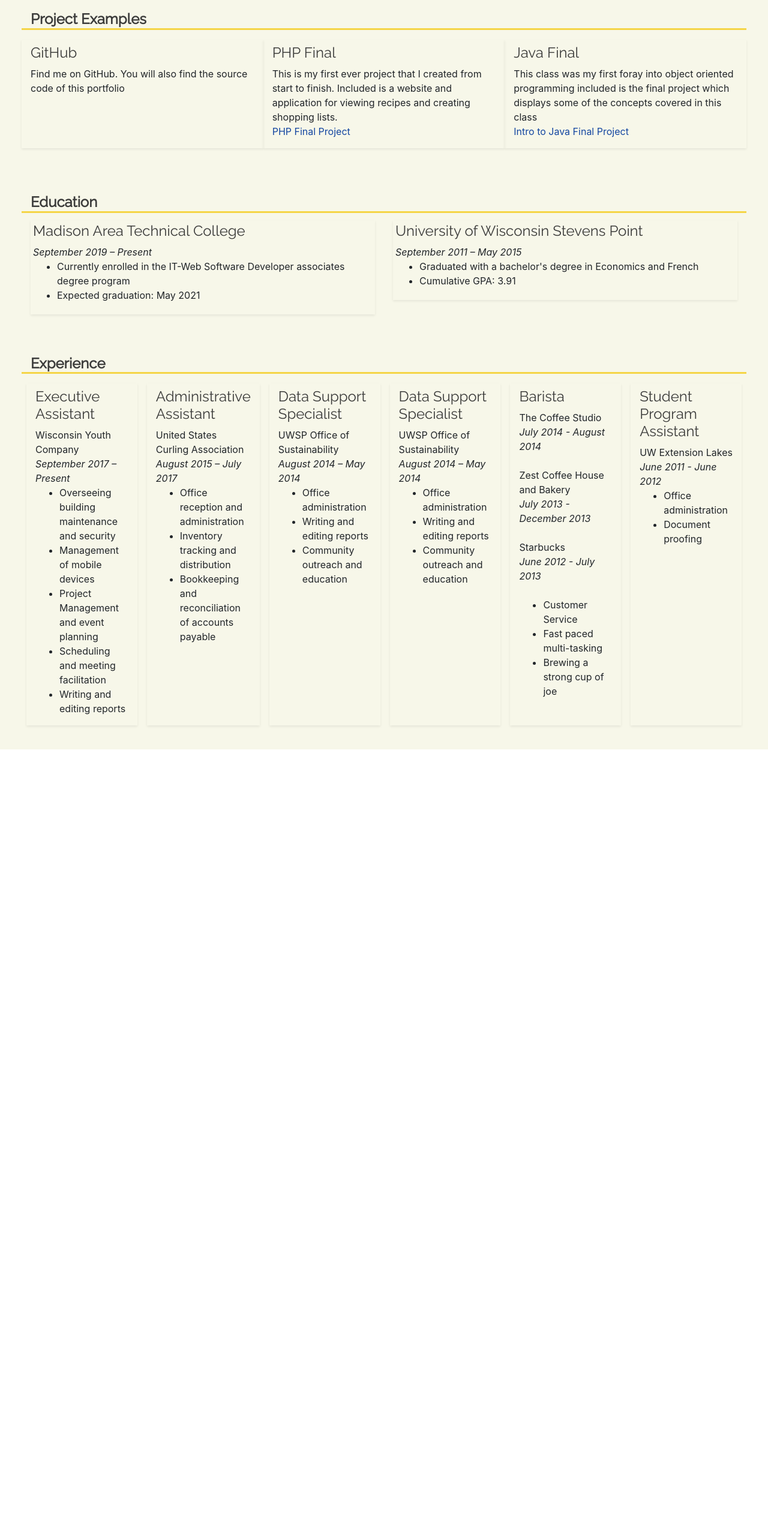
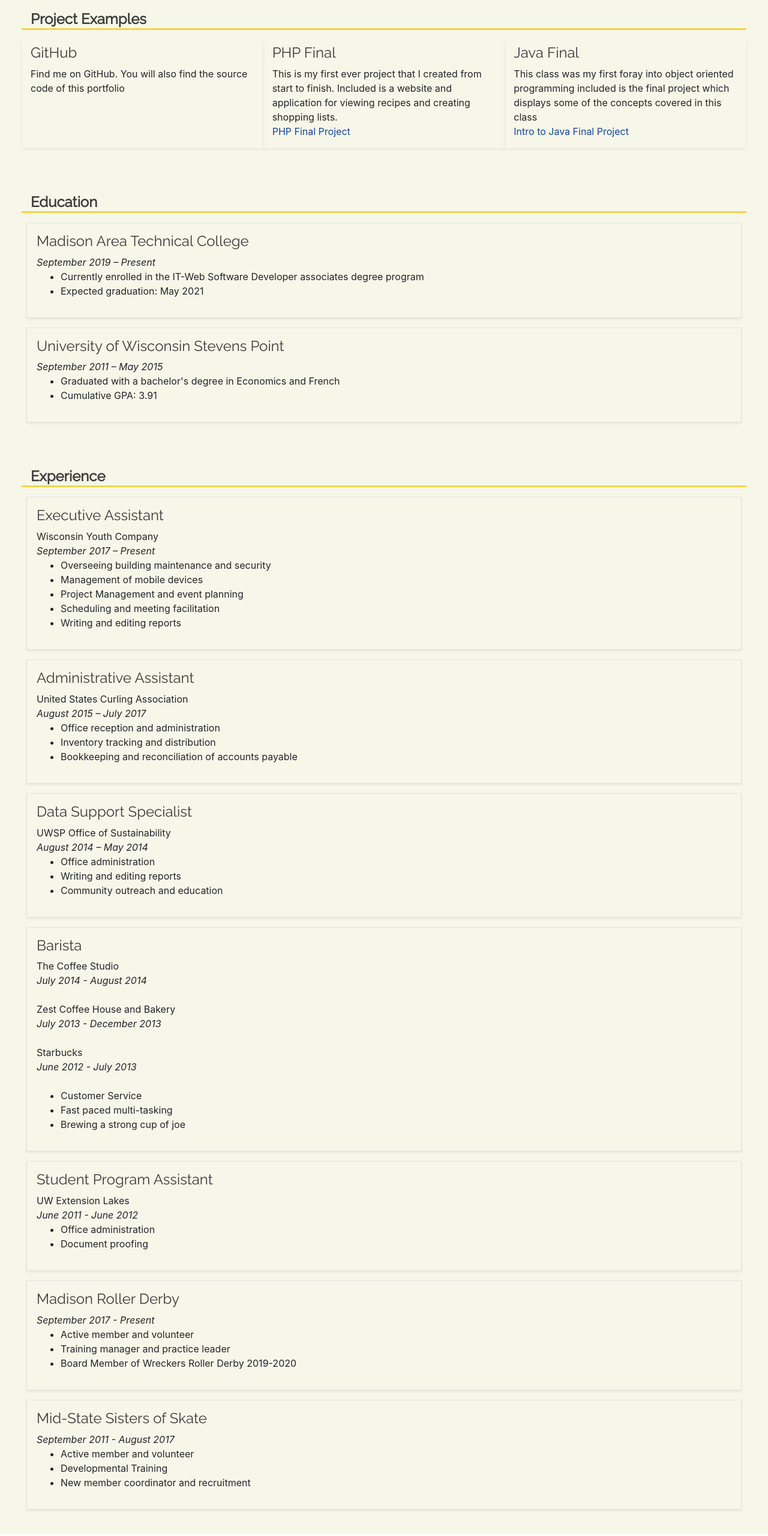
Before and after one commit to simonealamarche/github-upload, a plain HTML site: page index.html in a window 1280 px wide. Shown: the part 851-3411 px from the top of the page at 60% size. Before the commit the page ends 2104 px from the top, so only its background shows below. Drawn offline with nearby package versions, Linux system fonts and the light colour scheme; a web font is replaced by a local one.

Commit message:
Layout changes

```diff
--- a/index.html
+++ b/index.html
@@ -134,8 +134,9 @@
 
         <section class="row" id="education"> <!--Education-->
             <h2 class="col-12">Education</h2>
-            <div class="col-lg-6 ">
-              <div class="p-1 mt-1 mr shadow-sm">
+
+            <div class="col-sm-12 p-2">
+                <div class="shadow-sm p-3 border">
                     <h3>Madison Area Technical College </h3>
                     <div class="dateRange">September 2019 – Present</div>
                     <ul>
@@ -145,8 +146,8 @@
               </div>
             </div>
 
-            <div class="col-lg-6 ">
-              <div class="p-1 mt-1 shadow-sm">
+            <div class="col-sm-12 p-2">
+              <div class="shadow-sm p-3 border">
                 <h3>University of Wisconsin Stevens Point </h3>
                 <div class="dateRange">September 2011 – May 2015</div>
                 <ul>
@@ -160,7 +161,8 @@
         <section class="row" id="experience"> <!--Experience-->
             <h2 class="col-12">Experience</h2>
 
-            <div class="exp col pt-2 m-2 shadow-sm">
+            <div class="col-sm-12 p-2">
+                <div class="shadow-sm p-3 border">
                     <h3>Executive Assistant </h3>
                     <div class="employer">Wisconsin Youth Company</div>
                     <div class="dateRange">September 2017 – Present</div>
@@ -172,8 +174,10 @@
                         <li>Writing and editing reports</li>
                     </ul>
                 </div>
+            </div>
 
-            <div class="exp col pt-2 m-2  shadow-sm">
+            <div class="col-sm-12 p-2">
+                <div class="shadow-sm p-3 border">
                     <h3>Administrative Assistant </h3>
                     <div class="employer">United States Curling Association </div>
                     <div class="dateRange">August 2015 – July 2017 </div>
@@ -183,8 +187,10 @@
                         <li>Bookkeeping and reconciliation of accounts payable</li>
                     </ul>
                 </div>
+            </div>
 
-            <div class="exp col pt-2 m-2 shadow-sm">
+            <div class="col-sm-12 p-2 ">
+                <div class="shadow-sm p-3 border">
                     <h3>Data Support Specialist</h3>
                     <div class="employer">UWSP Office of Sustainability</div>
                     <div class="dateRange">August 2014 – May 2014</div>
@@ -194,19 +200,10 @@
                         <li>Community outreach and education</li>
                     </ul>
                 </div>
-
-            <div class="exp col pt-2 m-2  shadow-sm">
-                <h3>Data Support Specialist </h3>
-                <div class="employer">UWSP Office of Sustainability</div>
-                <div class="dateRange">August 2014 – May 2014</div>
-                <ul>
-                    <li>Office administration</li>
-                    <li>Writing and editing reports</li>
-                    <li>Community outreach and education</li>
-                </ul>
             </div>
 
-            <div class="exp col pt-2 m-2  shadow-sm">
+            <div class="col-sm-12 p-2">
+                <div class="shadow-sm p-3 border">
                     <h3>Barista</h3>
 
                     <div class="employer">The Coffee Studio</div>
@@ -224,8 +221,10 @@
                         <li>Brewing a strong cup of joe</li>
                     </ul>
                 </div>
+            </div>
 
-            <div class="exp col pt-2 m-2 shadow-sm">
+            <div class="col-sm-12 p-2">
+                <div class="shadow-sm p-3 border">
                     <h3>Student Program Assistant</h3>
 
                     <div class="employer">UW Extension Lakes</div>
@@ -235,6 +234,32 @@
                         <li>Document proofing</li>
                     </ul>
                 </div>
+            </div>
+
+            <div class="col-sm-12 p-2">
+                <div class="shadow-sm p-3 border">
+                    <h3>Madison Roller Derby</h3>
+                    <div class="dateRange">September 2017 - Present</div>
+                    <ul>
+                        <li>Active member and volunteer</li>
+                        <li>Training manager and practice leader</li>
+                        <li>Board Member of Wreckers Roller Derby 2019-2020</li>
+                    </ul>
+                </div>
+            </div>
+
+            <div class="col-sm-12 p-2">
+                <div class="shadow-sm p-3 border">
+                    <h3>Mid-State Sisters of Skate</h3>
+                    <div class="dateRange">September 2011 - August 2017</div>
+                    <ul>
+                        <li>Active member and volunteer</li>
+                        <li>Developmental Training</li>
+                        <li>New member coordinator and recruitment</li>
+                    </ul>
+                </div>
+            </div>
+
 
         </section>
     </main>
```
Also changed, not shown: images/test.png (deleted). Lines whose indentation alone changed are shown as unchanged.
